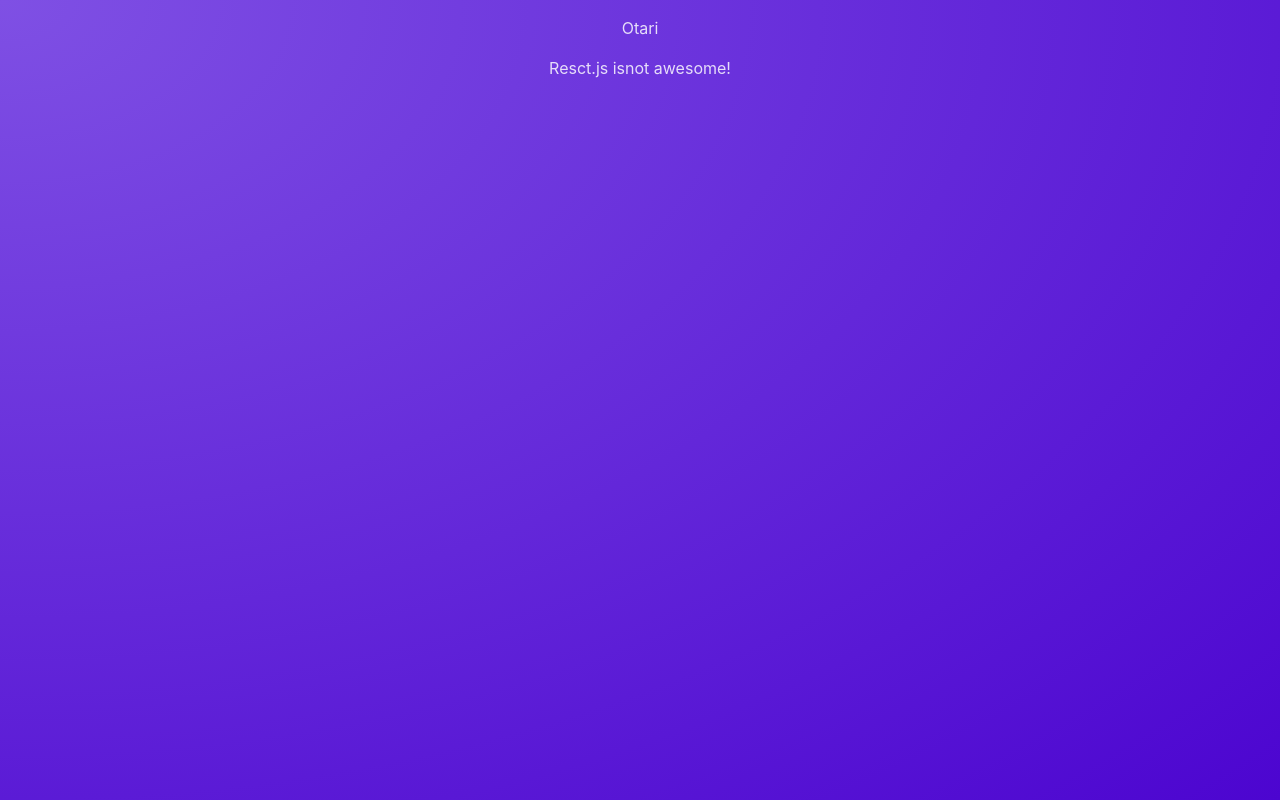
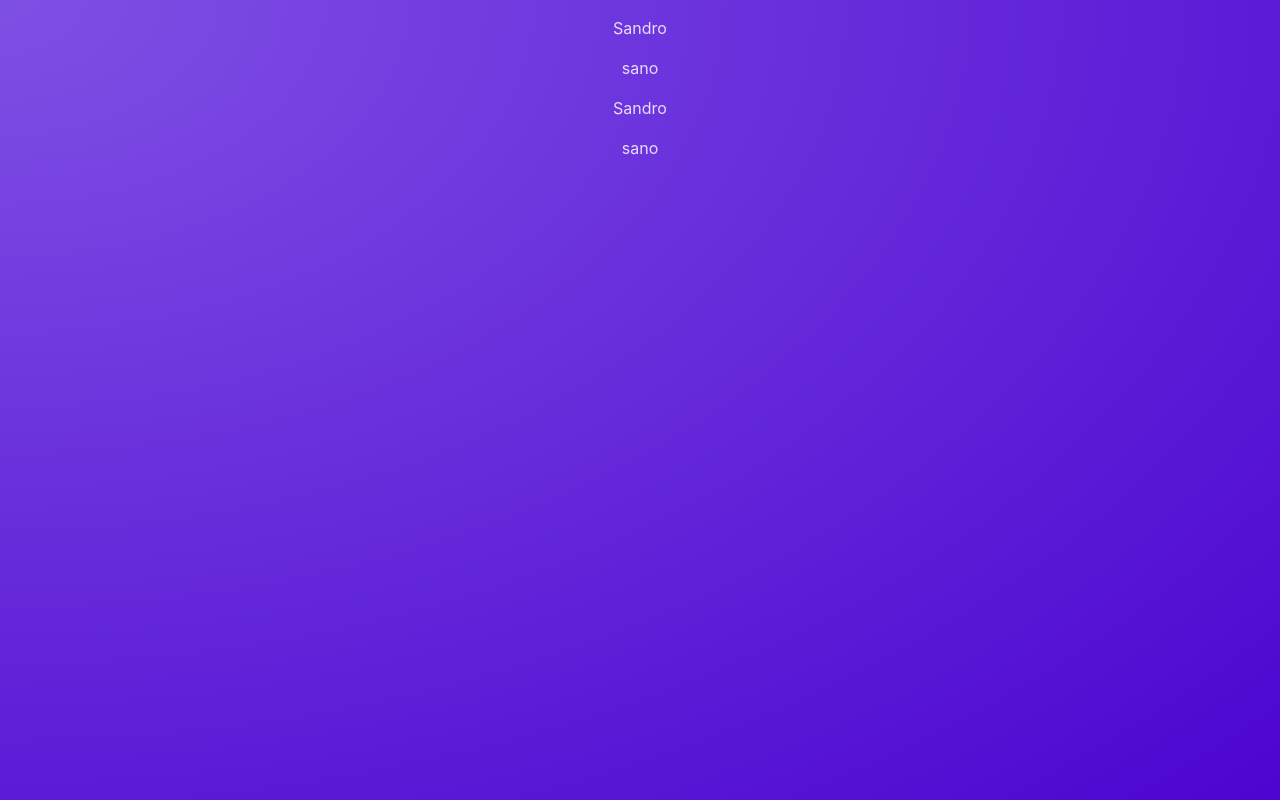
Before and after one commit to sandro136190/react-crash-course, a React (Vite) app: page / in a window 1280 px wide. Built offline with nearby package versions, Linux system fonts and the light colour scheme.

Commit message:
Passing Data to Components with Props

```diff
--- a/src/App.jsx
+++ b/src/App.jsx
@@ -3,7 +3,8 @@ import Post from "./components/Post";
 function App() {
   return (
     <div>
-      <Post />
+      <Post author="Sandro" body="sano" />
+      <Post author="Sandro" body="sano" />
     </div>
   );
 }
--- a/src/components/Post.jsx
+++ b/src/components/Post.jsx
@@ -1,13 +1,11 @@
 import React from "react";
 const names = ["Otari", "Vaja"];
 
-const Post = () => {
-  const chosenName = Math.random() > 0.5 ? names[0] : names[1];
-
+const Post = ({ author, body }) => {
   return (
     <div>
-      <p>{chosenName}</p>
-      <p>Resct.js isnot awesome!</p>
+      <p>{author}</p>
+      <p>{body}</p>
     </div>
   );
 };
```
